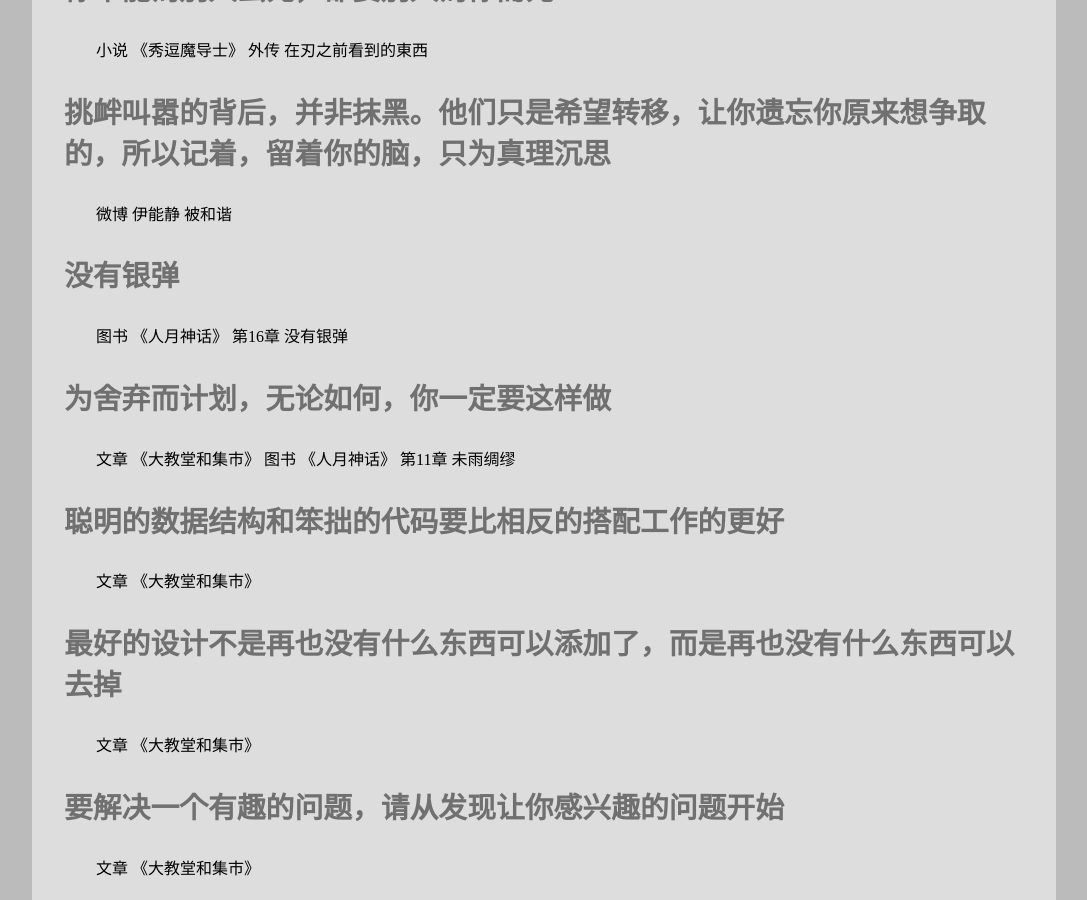
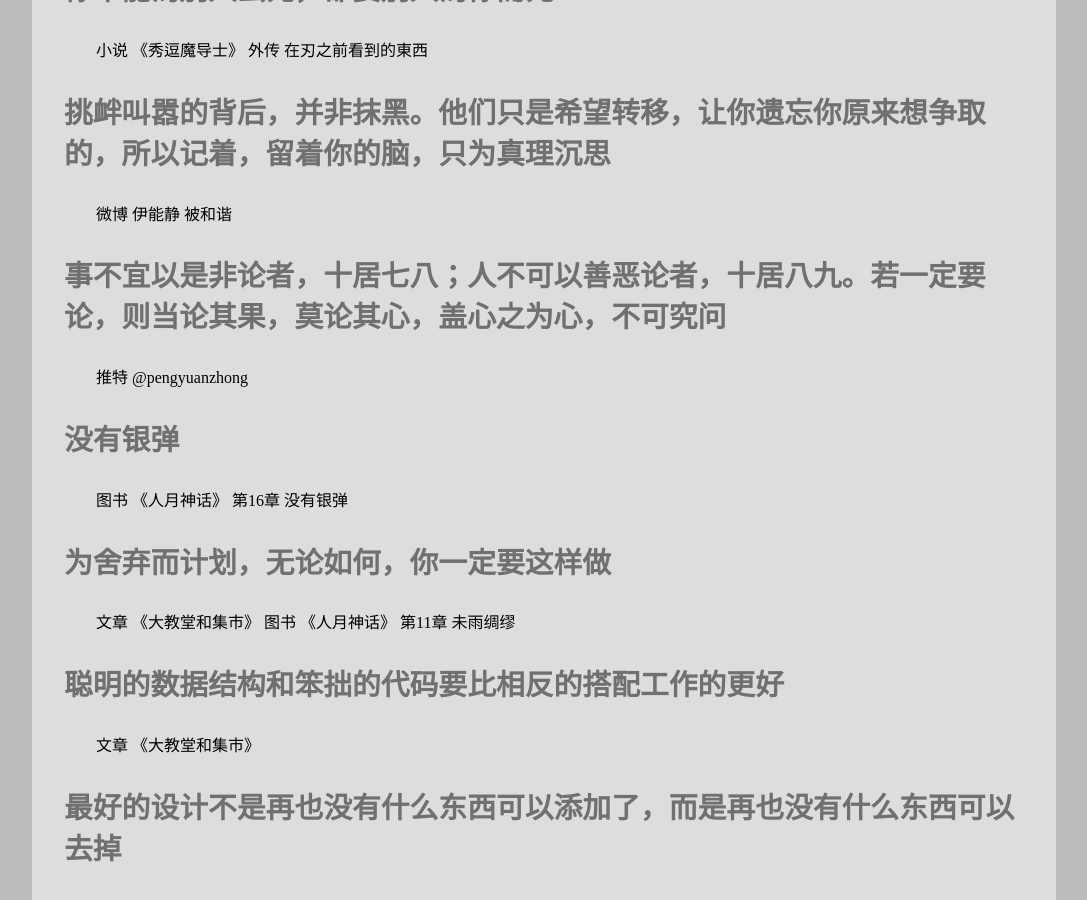
Before and after one commit to leiqin/leiqin.github.io, a Jekyll site: the page built from revelation.markdown, in a window 1280 px wide and 900 px high, scrolled down 2392 px. Shown: the whole window, without its empty margins (96-1183 px from the left). Built offline with Jekyll 4.4.1, drawn with Linux system fonts in a browser that asks for light colours; comment, search, counter and statistics services are not loaded.

Commit message:
添加克雷圣经

```diff
--- a/revelation.markdown
+++ b/revelation.markdown
@@ -65,6 +65,9 @@ title: 克雷圣经
 ### 挑衅叫嚣的背后，并非抹黑。他们只是希望转移，让你遗忘你原来想争取的，所以记着，留着你的脑，只为真理沉思
 微博 伊能静 被和谐
 
+### 事不宜以是非论者，十居七八；人不可以善恶论者，十居八九。若一定要论，则当论其果，莫论其心，盖心之为心，不可究问
+推特 @pengyuanzhong
+
 ### 没有银弹
 图书 《人月神话》 第16章 没有银弹
 
```
